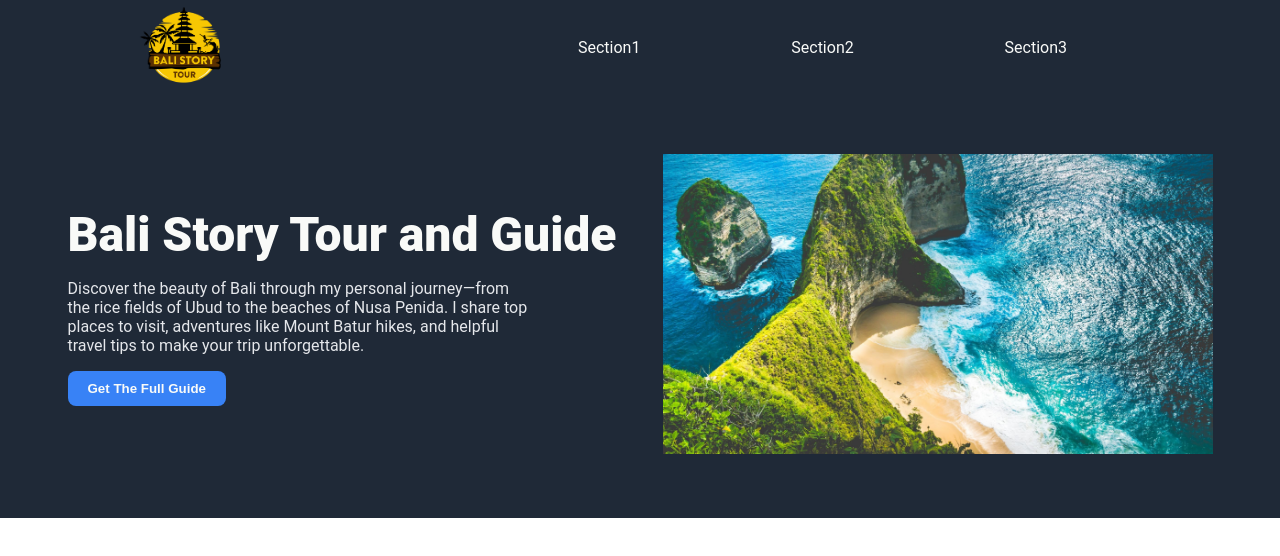
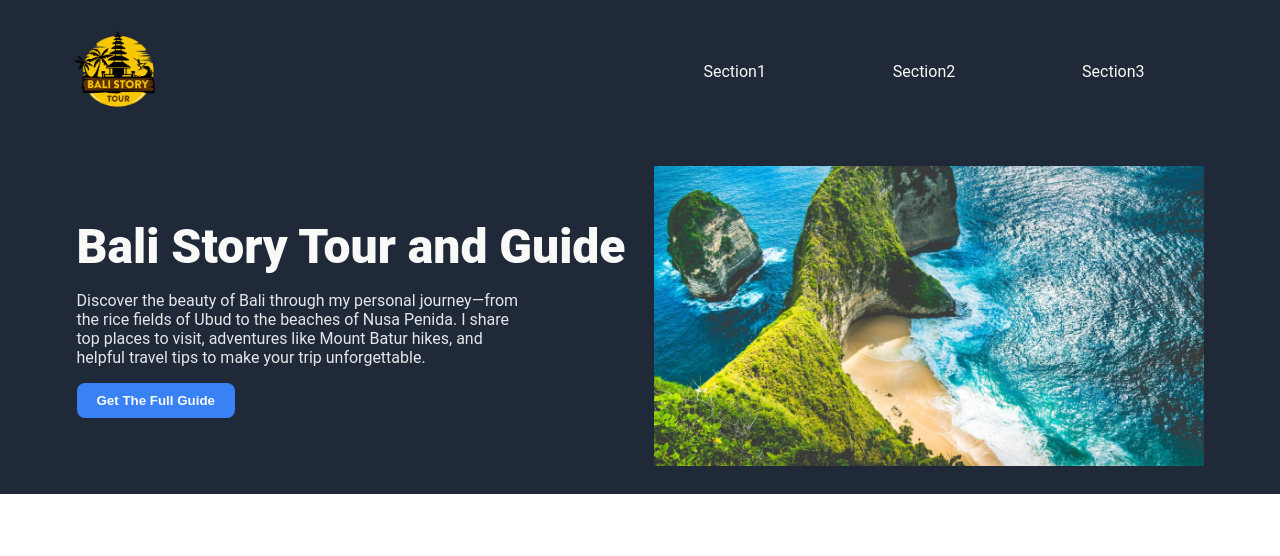
Before and after one commit to MoeMahdi21/bali-trip-guide, a plain HTML site: page index.html in a window 1280 px wide. Drawn offline with Linux system fonts and the light colour scheme.

Commit message:
fix padding for both nav and hero section

```diff
--- a/index.css
+++ b/index.css
@@ -5,10 +5,11 @@ body {
 
 .nav {
   display: flex;
-  justify-content: space-around;
+  justify-content: space-between;
   align-items: center;
   background-color: #1f2937;
   color: #f9faf8;
+  padding: 24px 72px 24px 72px;
 }
 
 .logo {
@@ -26,7 +27,7 @@ body {
   display: flex;
   justify-content: space-around;
   align-items: center;
-  padding: 60px;
+  padding: 24px 72px 24px 72px;
   background: #1f2937;
 }
 
```
